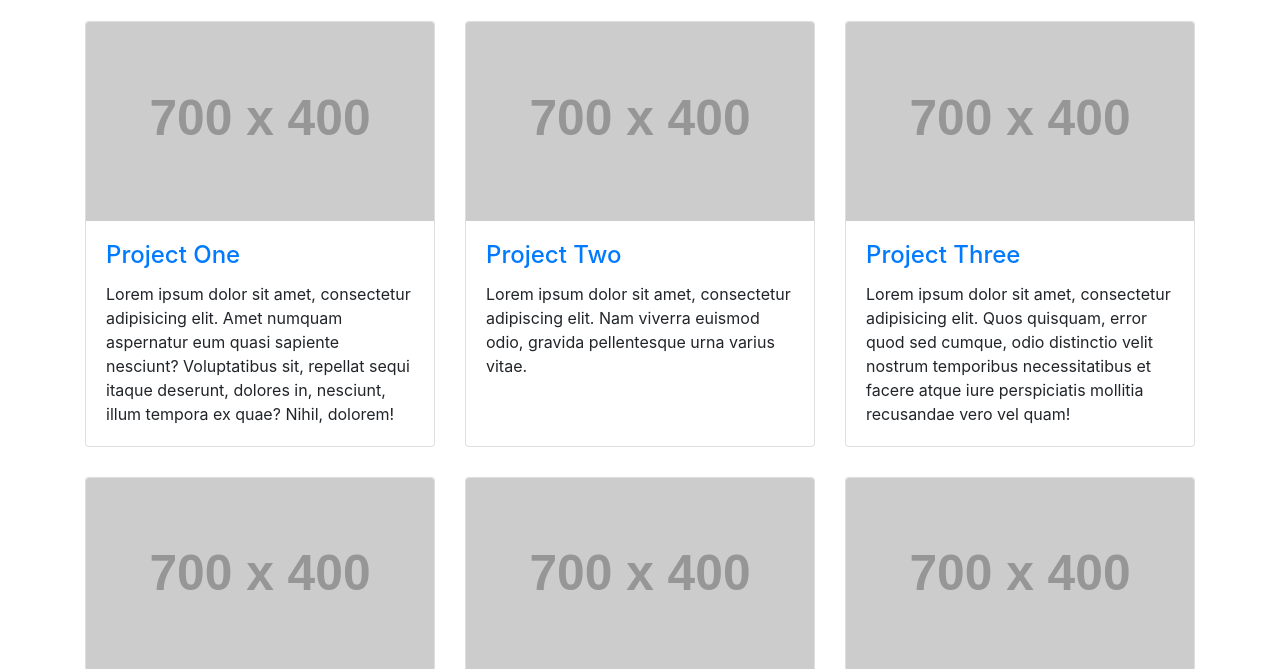
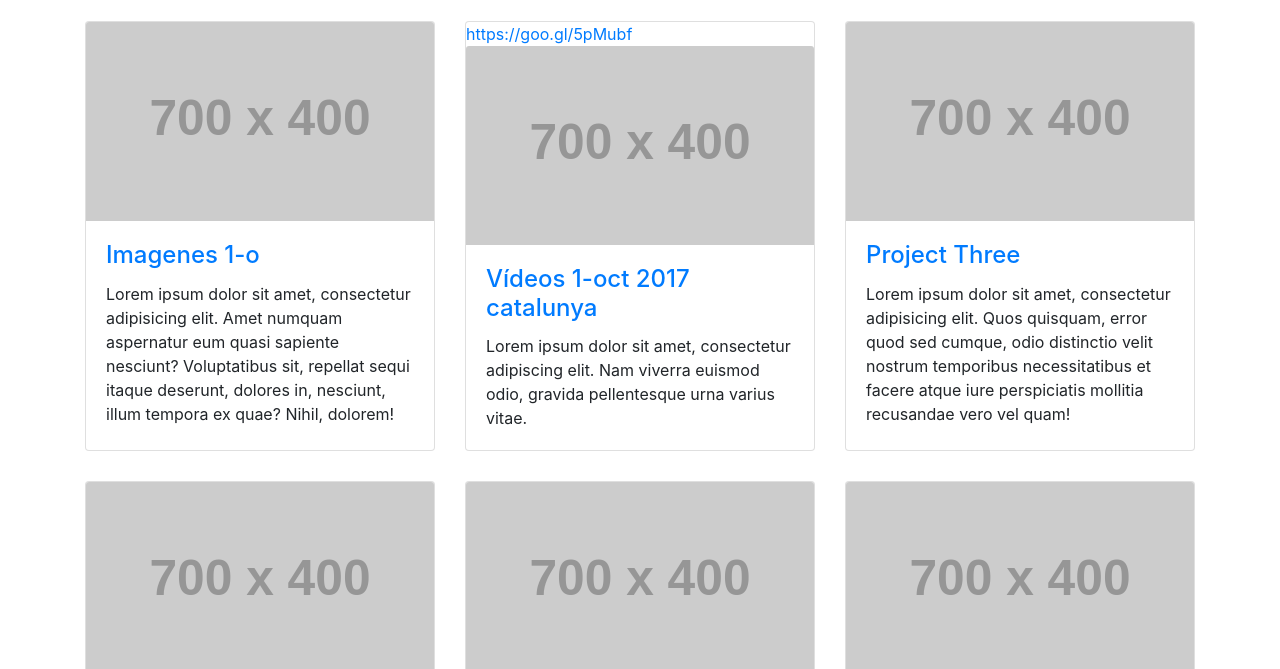
Before and after one commit to testnpnoe/hckes1-0, a website: page index.html in a window 1280 px wide. Shown: the part 131-800 px from the top of the page. Drawn offline with Linux system fonts and the light colour scheme; placeholder pictures from the web are drawn by us.

Commit message:
Update index.html

```diff
--- a/index.html
+++ b/index.html
@@ -1,5 +1,5 @@
 <!DOCTYPE html>
-<html lang="en">
+<html lang="es">
 
   <head>
 
@@ -62,7 +62,7 @@
             <a href="#"><img class="card-img-top" src="http://placehold.it/700x400" alt=""></a>
             <div class="card-body">
               <h4 class="card-title">
-                <a href="#">Project One</a>
+                <a href="#">Imagenes 1-o</a>
               </h4>
               <p class="card-text">Lorem ipsum dolor sit amet, consectetur adipisicing elit. Amet numquam aspernatur eum quasi sapiente nesciunt? Voluptatibus sit, repellat sequi itaque deserunt, dolores in, nesciunt, illum tempora ex quae? Nihil, dolorem!</p>
             </div>
@@ -70,10 +70,10 @@
         </div>
         <div class="col-lg-4 col-sm-6 portfolio-item">
           <div class="card h-100">
-            <a href="#"><img class="card-img-top" src="http://placehold.it/700x400" alt=""></a>
+            <a href="#">https://goo.gl/5pMubf<img class="card-img-top" src="http://placehold.it/700x400" alt=""></a>
             <div class="card-body">
               <h4 class="card-title">
-                <a href="#">Project Two</a>
+                <a href="#">Vídeos 1-oct 2017 catalunya</a>
               </h4>
               <p class="card-text">Lorem ipsum dolor sit amet, consectetur adipiscing elit. Nam viverra euismod odio, gravida pellentesque urna varius vitae.</p>
             </div>
```
